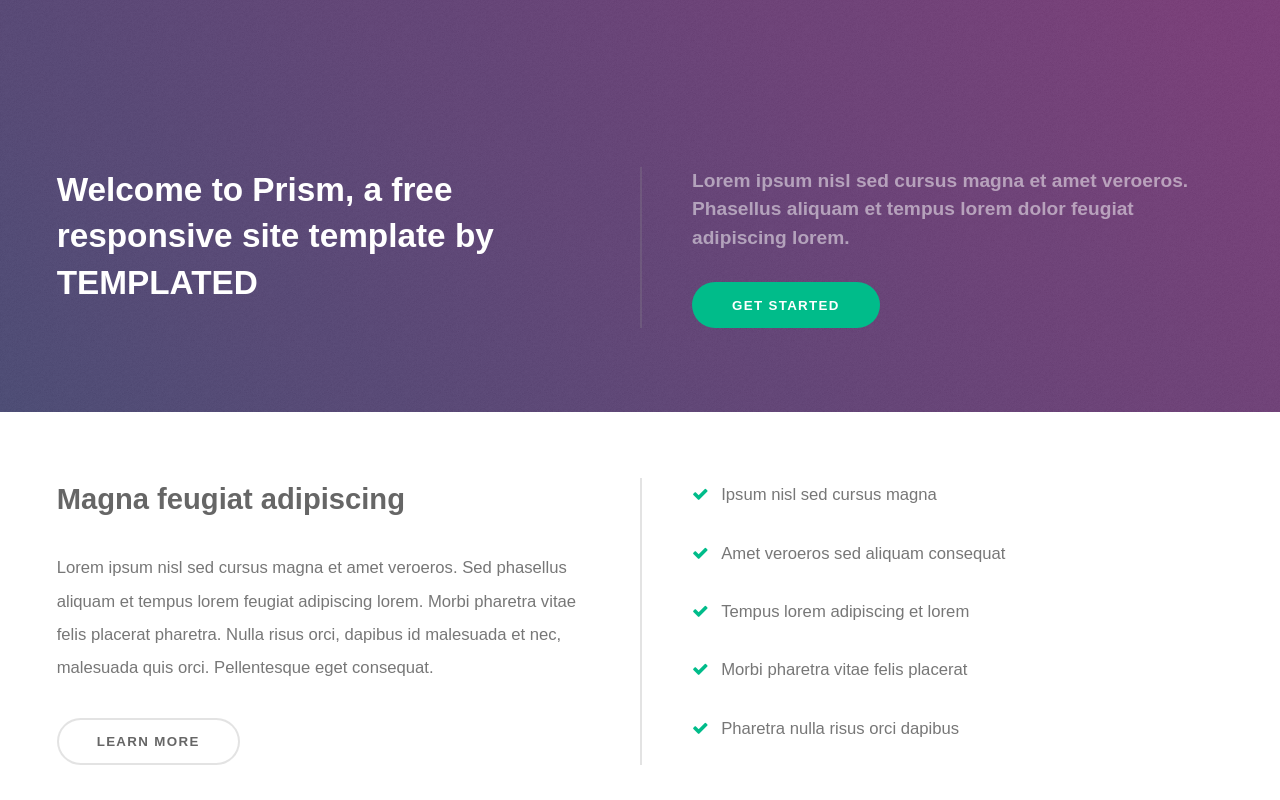
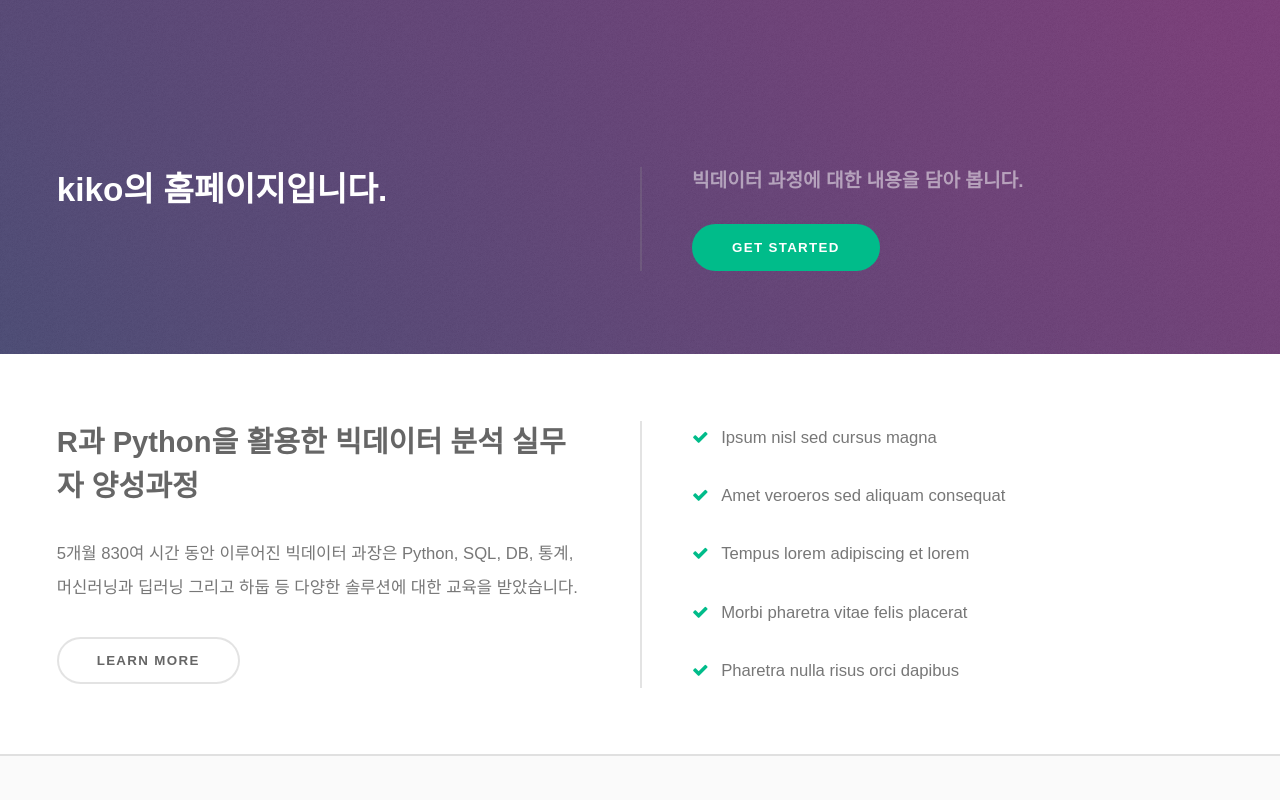
Before and after one commit to kikooph/kiko12345, a plain HTML site: page index.html in a window 1280 px wide. Shown: the top 800 px of the page. Drawn offline with Linux system fonts and the light colour scheme.

Commit message:
Update index.html

```diff
--- a/index.html
+++ b/index.html
@@ -6,7 +6,7 @@
 -->
 <html>
 	<head>
-		<title>Prism by TEMPLATED</title>
+		<title>kiko1920</title>
 		<meta charset="utf-8" />
 		<meta name="viewport" content="width=device-width, initial-scale=1" />
 		<!--[if lte IE 8]><script src="assets/js/ie/html5shiv.js"></script><![endif]-->
@@ -19,10 +19,10 @@
 			<section id="banner">
 				<div class="inner split">
 					<section>
-						<h2>Welcome to Prism, a free responsive site template by <a href="http://templated.co">TEMPLATED</a></h2>
+						<h2>kiko의 홈페이지입니다.</h2>
 					</section>
 					<section>
-						<p>Lorem ipsum nisl sed cursus magna et amet veroeros. Phasellus aliquam et tempus lorem dolor feugiat adipiscing lorem.</p>
+						<p>빅데이터 과정에 대한 내용을 담아 봅니다.</p>
 						<ul class="actions">
 							<li><a href="#" class="button special">Get started</a></li>
 						</ul>
@@ -34,8 +34,8 @@
 			<section id="one" class="wrapper">
 				<div class="inner split">
 					<section>
-						<h2>Magna feugiat adipiscing</h2>
-						<p>Lorem ipsum nisl sed cursus magna et amet veroeros. Sed phasellus aliquam et tempus lorem feugiat adipiscing lorem. Morbi pharetra vitae felis placerat pharetra. Nulla risus orci, dapibus id malesuada et nec, malesuada quis orci. Pellentesque eget consequat.</p>
+						<h2>R과 Python을 활용한 빅데이터 분석 실무자 양성과정</h2>
+						<p>5개월 830여 시간 동안 이루어진 빅데이터 과장은 Python, SQL, DB, 통계, 머신러닝과 딥러닝 그리고 하둡 등 다양한 솔루션에 대한 교육을 받았습니다.</p>
 						<ul class="actions">
 							<li><a href="#" class="button alt">Learn more</a></li>
 						</ul>
```
